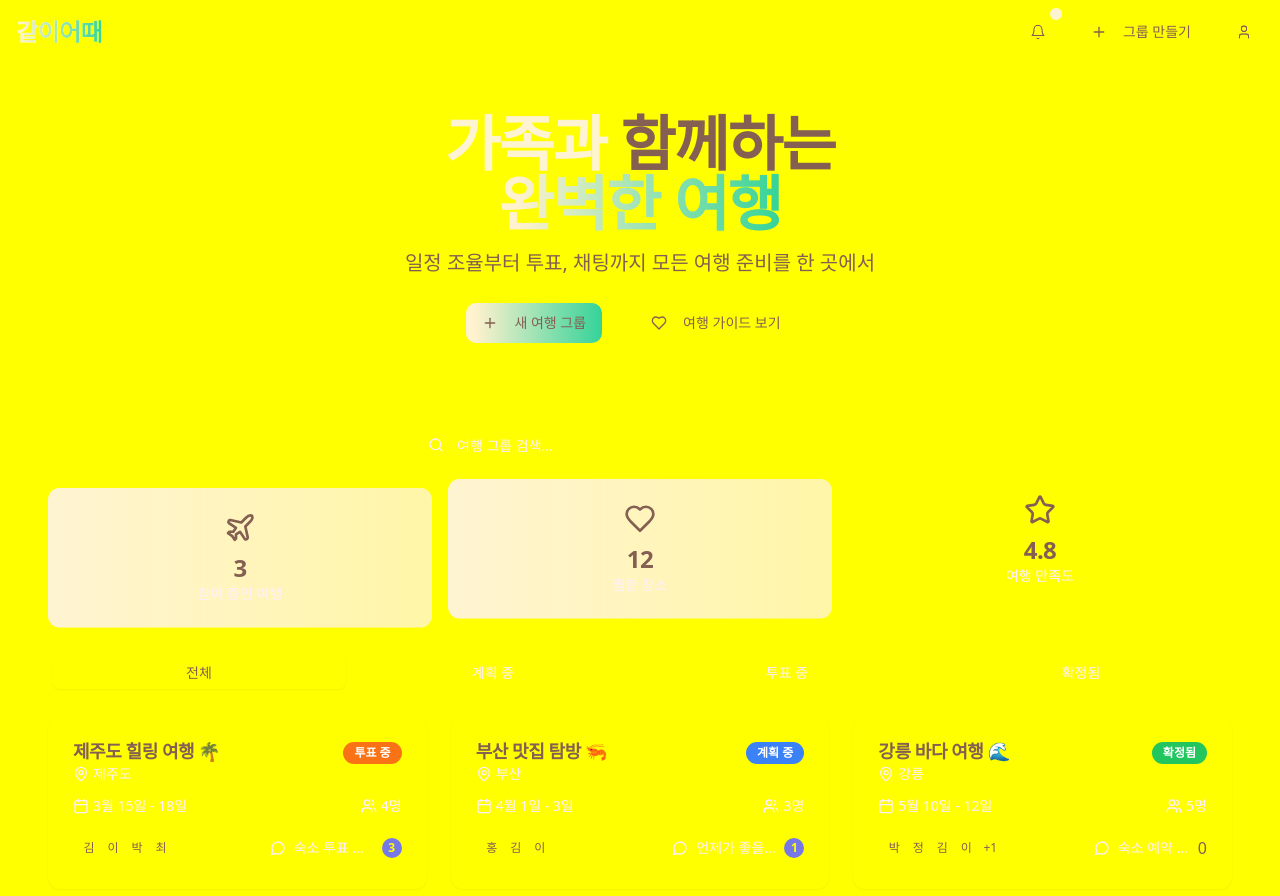
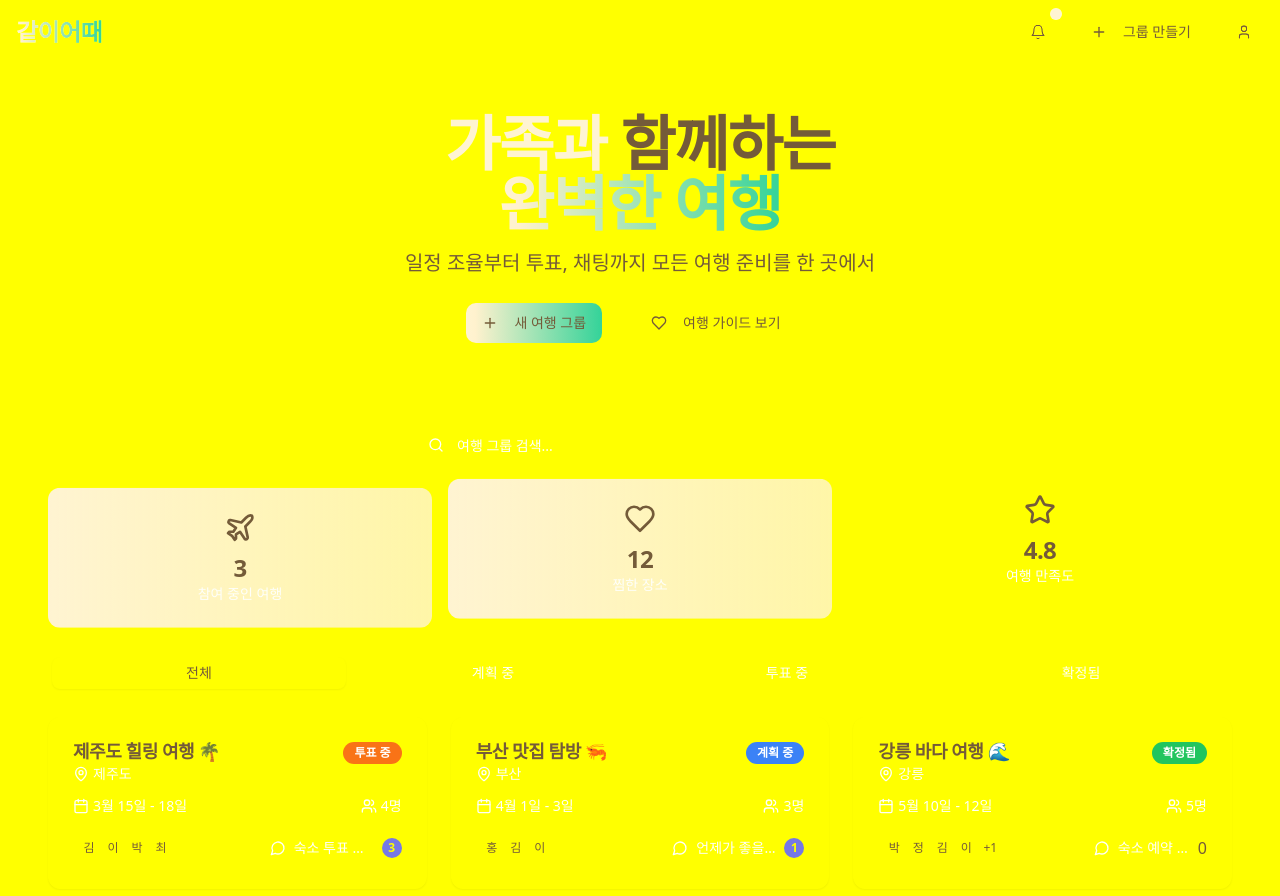
Before and after one commit to gatieottae/frontend, a React (Vite) app: page / in a window 1280 px wide. Shown: the top 896 px of the page. Built offline with nearby package versions, Linux system fonts and the light colour scheme.

Commit message:
Refactor: Adjust color scheme
Update background to white and default text to dark gray/black. Minimize the use of light colors throughout the application.

```diff
--- a/src/index.css
+++ b/src/index.css
@@ -8,43 +8,43 @@
 @layer base {
   :root {
     --background: 255 255 255;
-    --foreground: 15 23 42;
+    --foreground: 34 34 34;
 
-    --card: 248 250 252;
-    --card-foreground: 15 23 42;
+    --card: 255 255 255;
+    --card-foreground: 34 34 34;
 
     --popover: 255 255 255;
-    --popover-foreground: 15 23 42;
+    --popover-foreground: 34 34 34;
 
     --primary: 34 197 94;
-    --primary-foreground: 15 23 42;
+    --primary-foreground: 34 34 34;
 
-    --secondary: 240 253 244;
-    --secondary-foreground: 22 101 52;
+    --secondary: 248 250 252;
+    --secondary-foreground: 34 34 34;
 
-    --muted: 248 250 252;
-    --muted-foreground: 100 116 139;
+    --muted: 243 244 246;
+    --muted-foreground: 75 85 99;
 
     --accent: 34 197 94;
-    --accent-foreground: 15 23 42;
+    --accent-foreground: 34 34 34;
 
     --destructive: 239 68 68;
     --destructive-foreground: 255 255 255;
 
-    --border: 220 252 231;
+    --border: 229 231 235;
     --input: 255 255 255;
     --ring: 34 197 94;
 
     --radius: 0.75rem;
 
     /* 사이드바 */
-    --sidebar-background: 240 253 244;
-    --sidebar-foreground: 15 23 42;
+    --sidebar-background: 255 255 255;
+    --sidebar-foreground: 34 34 34;
     --sidebar-primary: 34 197 94;
-    --sidebar-primary-foreground: 15 23 42;
-    --sidebar-accent: 220 252 231;
-    --sidebar-accent-foreground: 22 101 52;
-    --sidebar-border: 220 252 231;
+    --sidebar-primary-foreground: 34 34 34;
+    --sidebar-accent: 248 250 252;
+    --sidebar-accent-foreground: 34 34 34;
+    --sidebar-border: 229 231 235;
     --sidebar-ring: 34 197 94;
   }
 
```
